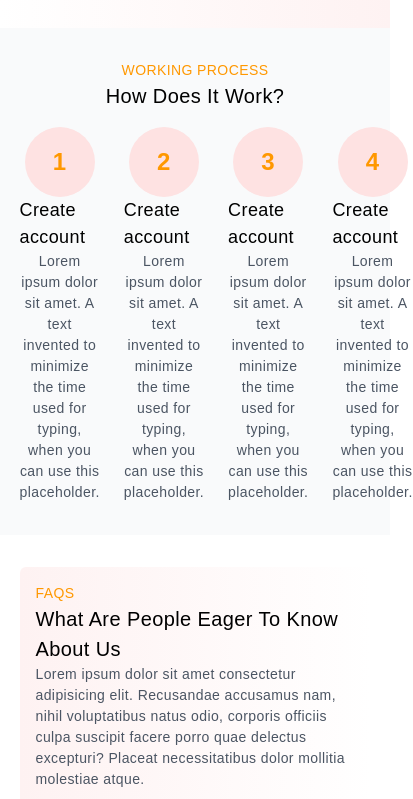
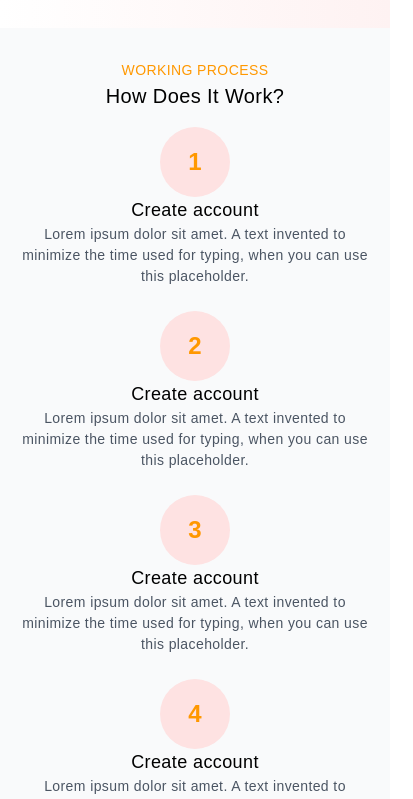
Before and after one commit to salvatoluice/flex-rewards, a React (Create React App) app: page / in a window 390 px wide. Shown: the part 5820-6619 px from the top of the page, 413 px wide, since content can reach past the window. Built offline with nearby package versions, Linux system fonts and the light colour scheme.

Commit message:
media query

```diff
--- a/src/Index/Hero.jsx
+++ b/src/Index/Hero.jsx
@@ -139,7 +139,7 @@ const Hero = () => {
             <div className="flex flex-col py-8 px-[5%] w-full items-center justify-center">
                 <p className="uppercase text-primary font-medium text-[14px]">working process</p>
                 <p className="text-[20px] font-medium capitalize ">How does it work?</p>
-                <div className="flex w-full gap-6 justify-between items-center mt-4">
+                <div className="flex flex-col md:flex-row w-full gap-6 justify-between items-center mt-4">
                     <div className="flex flex-col items-center">
                         <div className="bg-red-100 rounded-full w-[70px] h-[70px] flex items-center justify-center">
                             <p className="text-primary font-semibold text-[24px]">1</p>
```
